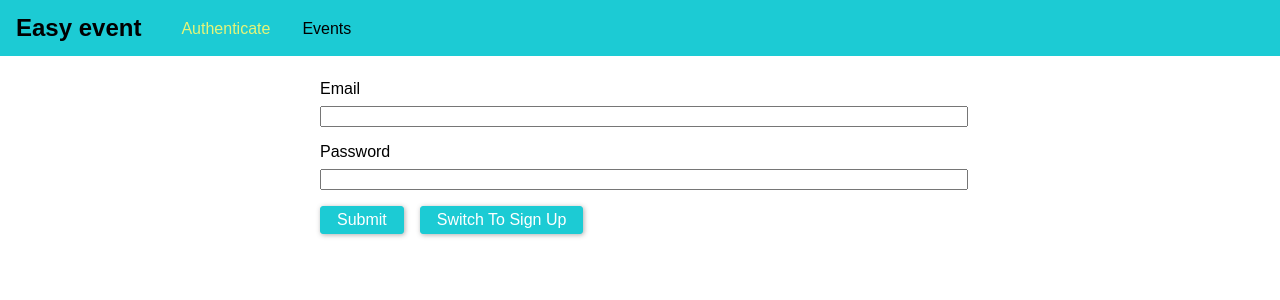
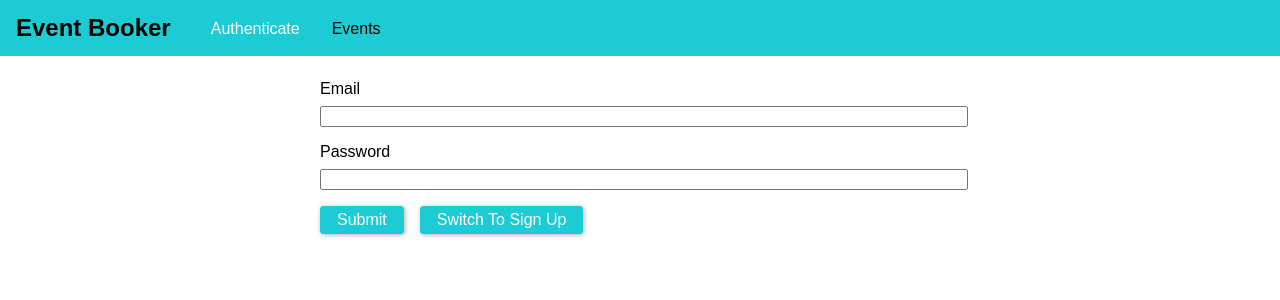
Before and after one commit to vikumR/react-graphql-event-booking-app, a React (Create React App) app in the folder frontend/: page /auth in a window 1280 px wide. Shown: the top 300 px of the page. Built offline with nearby package versions, Linux system fonts and the light colour scheme.

Commit message:
refactoring

```diff
--- a/frontend/src/components/Navigation/MainNavigation.css
+++ b/frontend/src/components/Navigation/MainNavigation.css
@@ -48,5 +48,5 @@
 .main-navigation__items a.active,
 .main-navigation__items button:active,
 .main-navigation__items button:hover {
-    color: rgb(229, 244, 120);
+    color: white;
 }
--- a/frontend/src/components/Navigation/MainNavigation.js
+++ b/frontend/src/components/Navigation/MainNavigation.js
@@ -9,7 +9,7 @@ const mainNavigation = props => (
             return (
                 <header className='main-navigation'>
                     <div className='main-navigation__logo'>
-                        <h1>Easy event</h1>
+                        <h1>Event Booker</h1>
                     </div>
                     <nav className='main-navigation__items'>
                         <ul>
```
